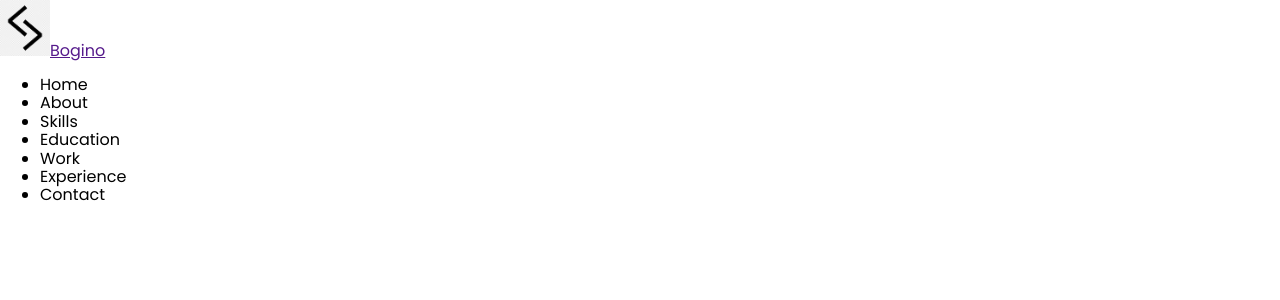
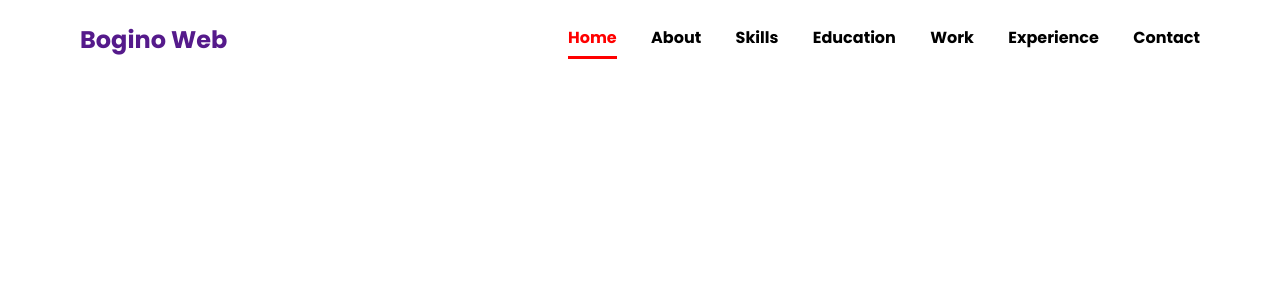
Before and after one commit to betobogino/bogino-web, a React (Vite) app: page / in a window 1280 px wide. Shown: the top 300 px of the page. Built offline with nearby package versions, Linux system fonts and the light colour scheme.

Commit message:
Header completed

```diff
--- a/src/components/Header.jsx
+++ b/src/components/Header.jsx
@@ -3,14 +3,13 @@ import styles from '../styles/components/header.module.css';
 
 const Header = () => {
     return (
-        <header >
+        <header>
             <a href="">
-                <img src="/public/img/logo.png" alt="" width="50px"/>
-                Bogino
+                Bogino Web
             </a>
             <nav>
                 <ul>
-                    <li>Home</li>
+                    <li className={styles.active}>Home</li>
                     <li>About</li>
                     <li>Skills</li>
                     <li>Education</li>
--- a/src/styles/components/header.module.css
+++ b/src/styles/components/header.module.css
@@ -0,0 +1,37 @@
+header {
+    display: flex;
+    justify-content: space-between;
+    align-items: center;
+    padding: 0 5rem;
+    height: 5rem;
+}
+a {
+    width: 20%;
+    font-weight: bold;
+    font-size: 1.5rem;
+    text-decoration: none;
+}
+nav {
+    width: 60%;
+}
+ul {
+    list-style: none;
+    width: 100%;
+    display: flex;
+    justify-content: space-between;
+    font-weight: 600;
+}
+li {
+    cursor: pointer;
+    padding: .5rem 0;
+    border-bottom: .2rem solid transparent;
+    transition: border-bottom-color 0.5s ease-in-out;
+}
+li:hover {
+    color: red;
+    border-bottom: .2rem solid red;
+}
+.active {
+    color: red;
+    border-bottom: .2rem solid red;
+}
```
